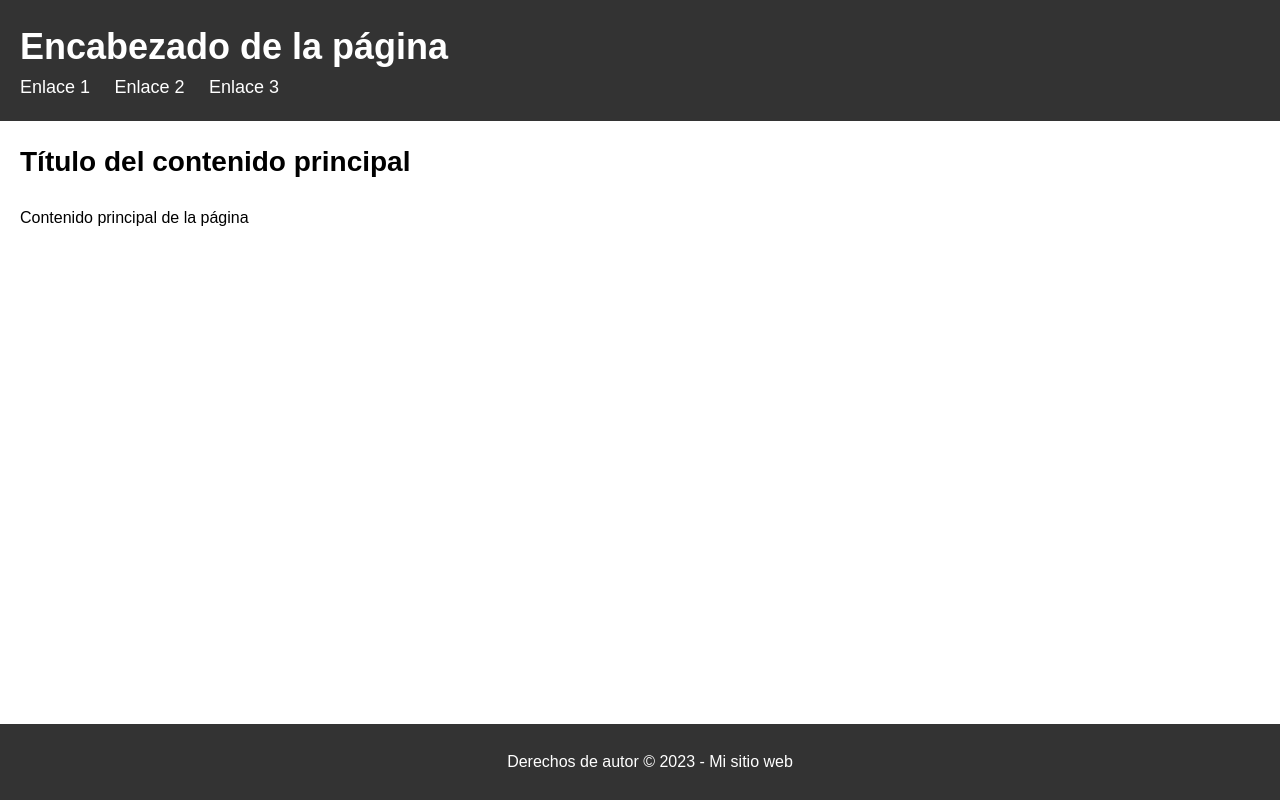
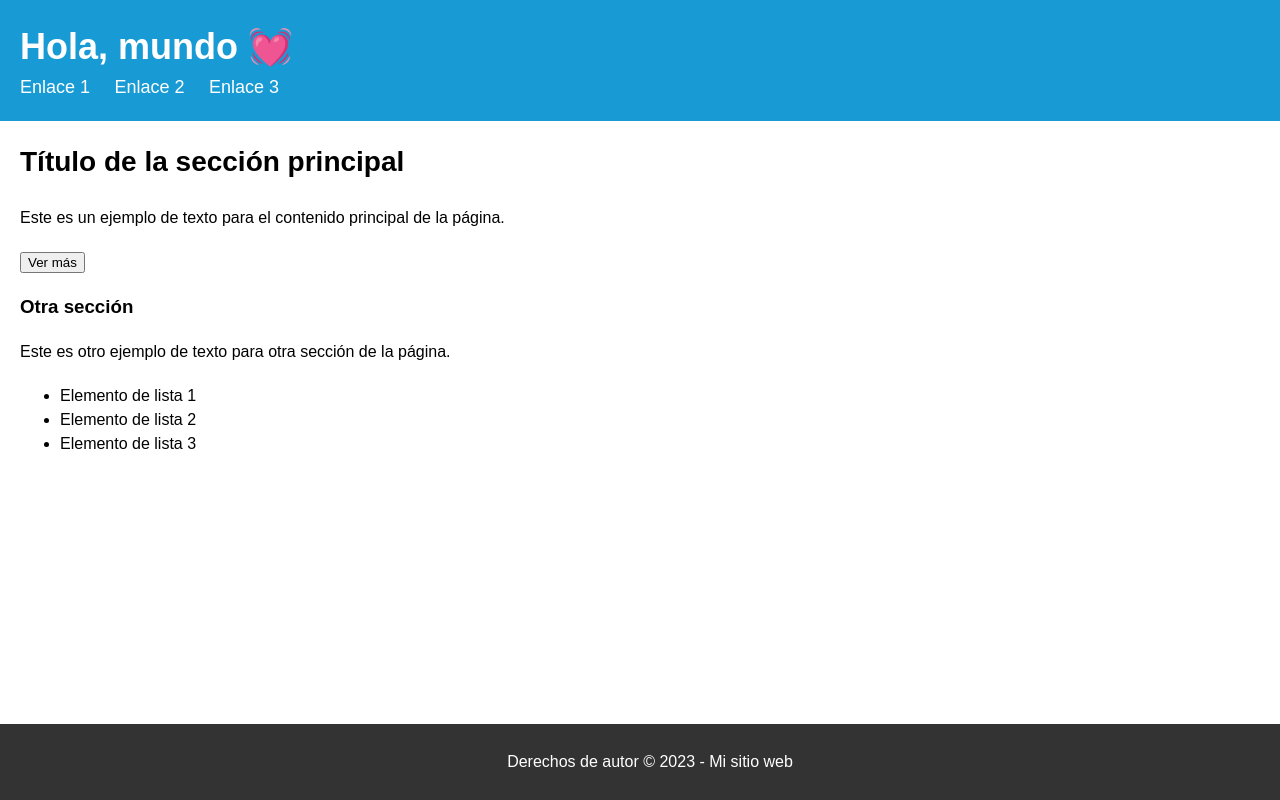
Before and after one commit to Bart0lo/Bart0lo.github.io, a plain HTML site: page index.html in a window 1280 px wide. Drawn offline with Linux system fonts and the light colour scheme.

Commit message:
Hola, mundo

```diff
--- a/estilos.css
+++ b/estilos.css
@@ -8,7 +8,7 @@ body {
 
 /* Estilo para el header */
 header {
-  background-color: #333;
+  background-color: #189bd5;
   color: #fff;
   padding: 20px;
 }
--- a/index.html
+++ b/index.html
@@ -2,12 +2,12 @@
 <html>
   <head>
     <meta charset="utf-8">
-    <title>Título de la página</title>
+    <title>Para ella:</title>
     <link rel="stylesheet" href="estilos.css">
   </head>
   <body>
     <header>
-      <h1>Encabezado de la página</h1>
+      <h1>Hola, mundo &#128147</h1>
       <nav>
         <ul>
           <li><a href="#">Enlace 1</a></li>
@@ -18,9 +18,26 @@
     </header>
 
     <main>
-      <h2>Título del contenido principal</h2>
-      <p>Contenido principal de la página</p>
+      <section>
+        <h2>Título de la sección principal</h2>
+        <p>Este es un ejemplo de texto para el contenido principal de la página.</p>
+        <button>Ver más</button>
+      </section>
+
+      <section>
+        <h3>Otra sección</h3>
+        <p>Este es otro ejemplo de texto para otra sección de la página.</p>
+        <ul>
+          <li>Elemento de lista 1</li>
+          <li>Elemento de lista 2</li>
+          <li>Elemento de lista 3</li>
+        </ul>
+      </section>
+
+        </form>
+      </section>
     </main>
+
 
     <footer>
       <p>Derechos de autor © 2023 - Mi sitio web</p>
```
